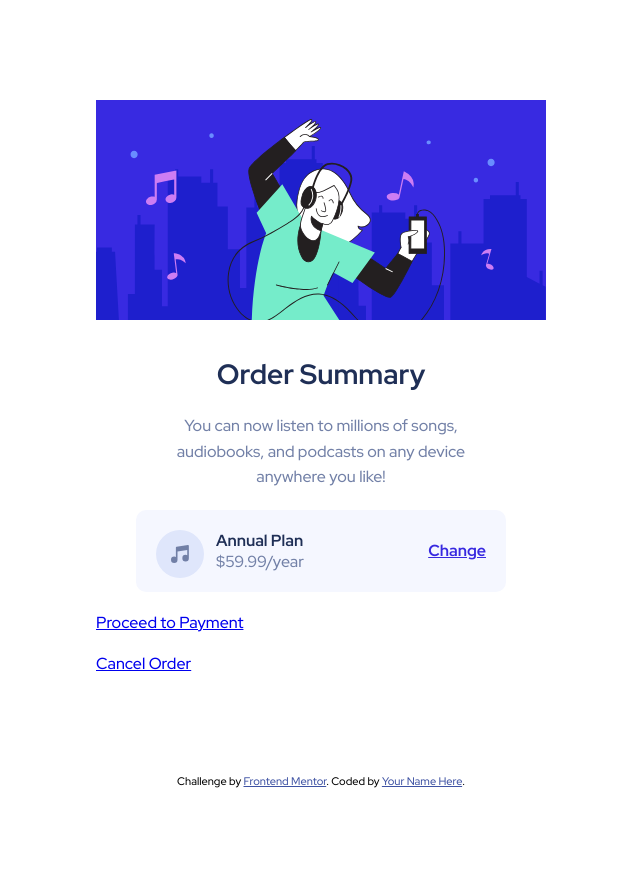
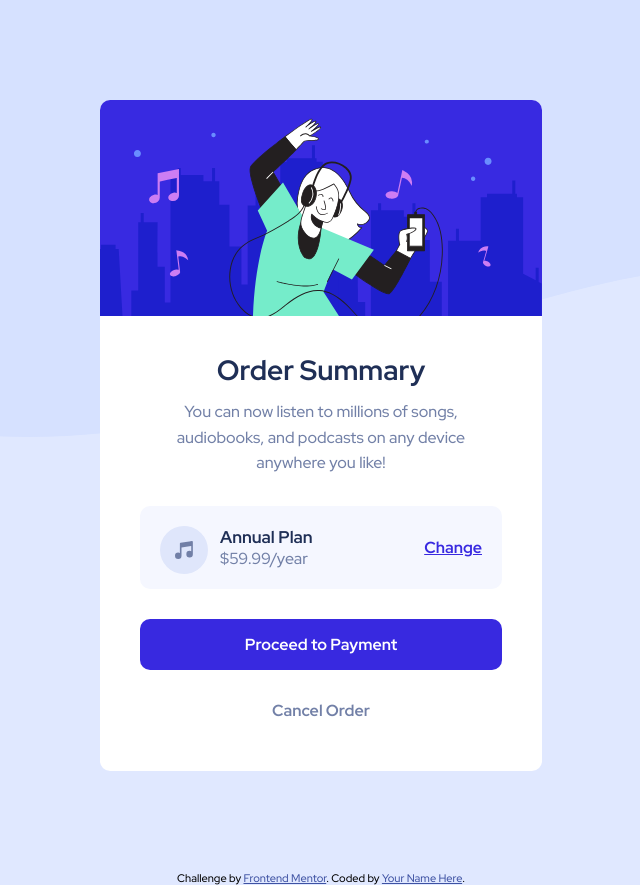
Before and after one commit to AntonielAureliano/order-summary-component-main, a plain HTML site: page index.html in a window 1280 px wide. Shown: the whole page, without its empty margins (319-959 px from the left). Before the commit the page ends 800 px from the top, so only its background shows below. Drawn offline with Linux system fonts and the light colour scheme.

Commit message:
Estilizando os botões.

```diff
--- a/index.html
+++ b/index.html
@@ -20,13 +20,15 @@
       <img src="./images/illustration-hero.svg" alt="">
     </div>
 
-    <h1 class="title">Order Summary</h1>
+    <div class="desc">
+      <h1>Order Summary</h1>
 
-    <p class="paragraph">You can now listen to millions of songs, audiobooks, and podcasts on any
-      device anywhere you like!</p>
+      <p>You can now listen to millions of songs, audiobooks, and podcasts on any
+        device anywhere you like!</p>
+    </div>
 
 
-    <div class="plan margin-all">
+    <div class="plan margin-default">
       <div class="plan-description">
         <p>Annual Plan</p>
         <span>$59.99/year</span>
@@ -35,8 +37,10 @@
       <a href="./">Change</a>
     </div>
 
-    <a href="./">Proceed to Payment</a>
-    <a href="./">Cancel Order</a>
+    <div class="bottom margin-default">
+      <a href="./">Proceed to Payment</a>
+      <a href="./">Cancel Order</a>
+    </div>
   </main>
 
 
--- a/style.css
+++ b/style.css
@@ -13,45 +13,51 @@
   --font-family-defaul: "Red Hat Display", sans-serif;
 }
 
-a,
-h1,
-p,
-body {
+* {
   margin: 0;
-  /*background-image: url("./images/pattern-background-desktop.svg");*/
 }
 
 body {
+  background-image: url("./images/pattern-background-desktop.svg");
+  background-color: var(--primary-pale-blue);
+  background-repeat: no-repeat;
   font-family: var(--font-family-defaul);
 }
 
-.margin-all {
+.margin-default {
   margin: 0 40px;
 }
 
 /*Container*/
 .container {
-  background-color: var(--primary-white);
+  background: var(--primary-white);
+  border-radius: 10px;
   display: flex;
   flex-direction: column;
-  gap: 20px;
-  max-width: 450px;
+  gap: 30px;
+  max-width: 442px;
   margin: 100px auto;
 }
 
-.title {
+/*Desc*/
+.desc h1 {
   color: var(--neutral-dark-blue);
   font-size: 1.75rem;
-  margin-top: 10px;
+  margin-bottom: 10px;
   text-align: center;
 }
 
-.paragraph {
+.desc p {
   color: var(--neutral-desaturated-blue);
   line-height: 1.6;
   margin: 0 auto;
   max-width: 30ch;
   text-align: center;
+}
+
+.image img {
+  border-radius: 10px 10px 0 0;
+  max-width: 442px;
 }
 
 /*Plan*/
@@ -76,6 +82,7 @@ body {
 
 .plan-description p {
   color: var(--neutral-dark-blue);
+  font-size: 1.0625rem;
   font-weight: 700;
 }
 
@@ -95,3 +102,29 @@ body {
 .attribution a {
   color: var(--primary-link-blue);
 }
+
+.bottom {
+  display: flex;
+  flex-direction: column;
+  margin-bottom: 20px;
+}
+
+.bottom a {
+  text-decoration: none;
+}
+
+.bottom a:first-child {
+  background-color: var(--primary-bright-blue);
+  border-radius: 10px;
+  color: var(--primary-white);
+  font-weight: 700;
+  padding: 15px 0;
+  text-align: center;
+}
+
+.bottom a {
+  color: var(--neutral-desaturated-blue);
+  font-weight: 700;
+  margin-bottom: 30px;
+  text-align: center;
+}
```
